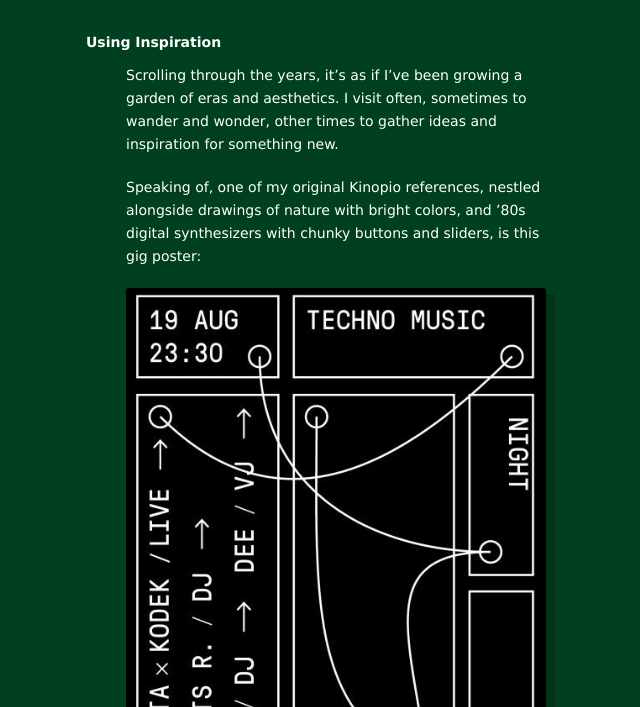
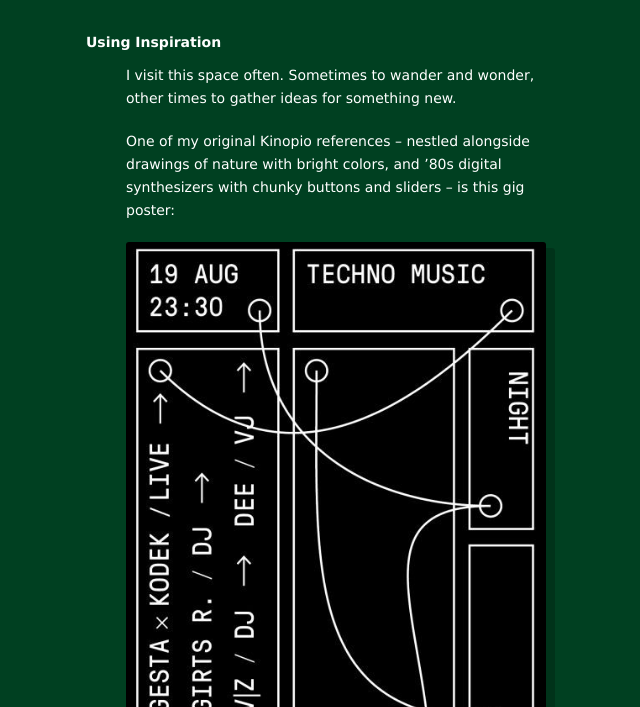
Before and after one commit to pketh/pketh.github.io, a Jekyll site: the page built from _posts/2021-04-13-decade-of-inspiration.md, in a window 1280 px wide and 900 px high, scrolled down 1788 px, cut to the strip 193-900 px from the top of the window. Shown: the whole strip, without its empty margins (444-1084 px from the left). Built offline with Jekyll 4.4.1, drawn with Linux system fonts in a browser that asks for light colours; some of the changed text lies outside the part shown.

Commit message:
spell checked, editor updates

```diff
--- a/_posts/2021-04-13-decade-of-inspiration.md
+++ b/_posts/2021-04-13-decade-of-inspiration.md
@@ -46,9 +46,9 @@ At first I threw everything into a folder. Then I moved everything to [LittleSna
 
 ## Using Inspiration
 
-Scrolling through the years, it's as if I've been growing a garden of eras and aesthetics. I visit often, sometimes to wander and wonder, other times to gather ideas and inspiration for something new.
+I visit this space often. Sometimes to wander and wonder, other times to gather ideas for something new.
 
-Speaking of, one of my original Kinopio references, nestled alongside drawings of nature with bright colors, and '80s digital synthesizers with chunky buttons and sliders, is this gig poster:
+One of my original Kinopio references – nestled alongside drawings of nature with bright colors, and '80s digital synthesizers with chunky buttons and sliders – is this gig poster:
 
 <img src="/images/2021/techno-music-gig-poster.jpg" class=""/>
 <figure>
```
Also changed, not shown: other parts of _posts/2021-04-13-decade-of-inspiration.md (+1 -1 lines).
